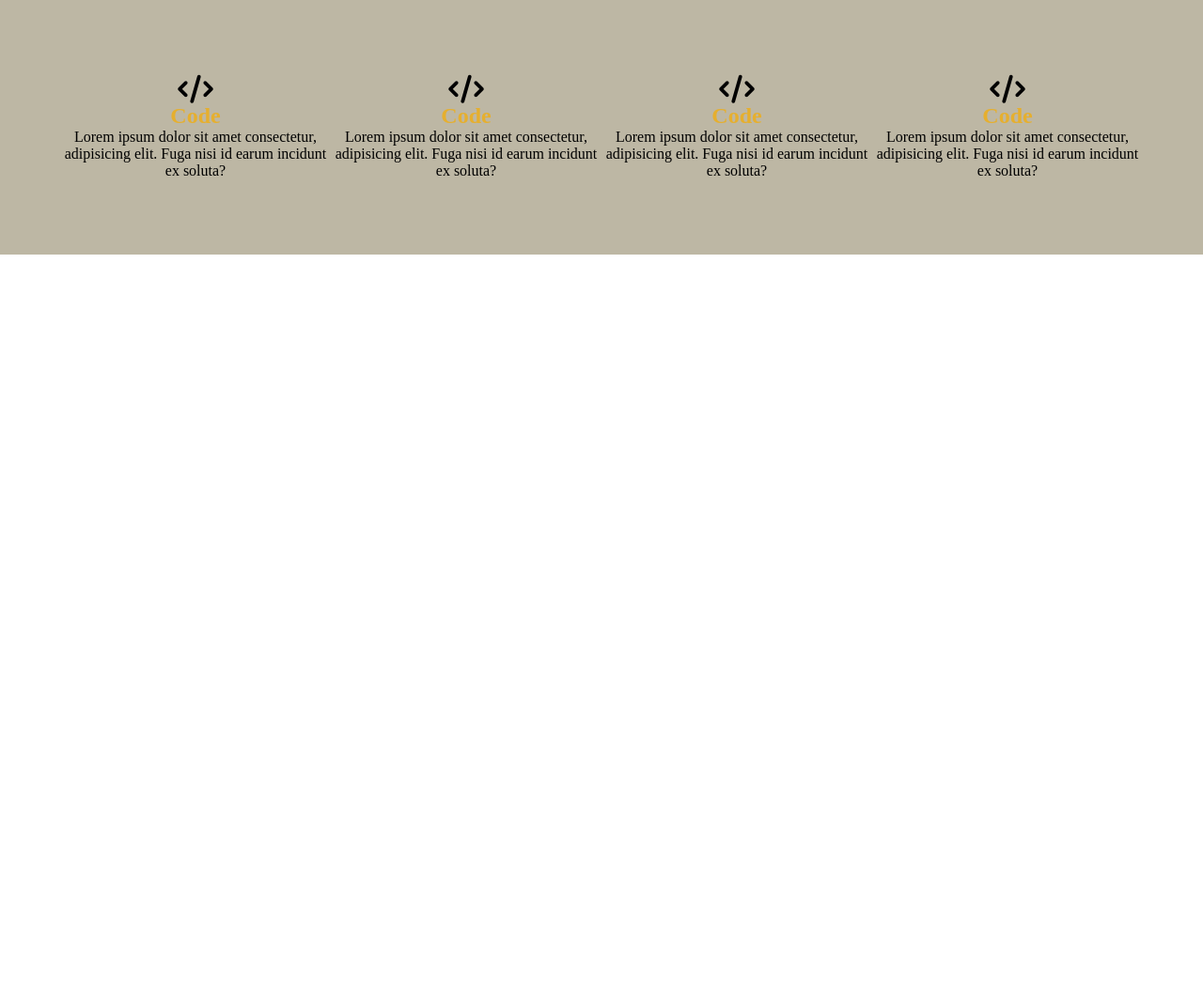
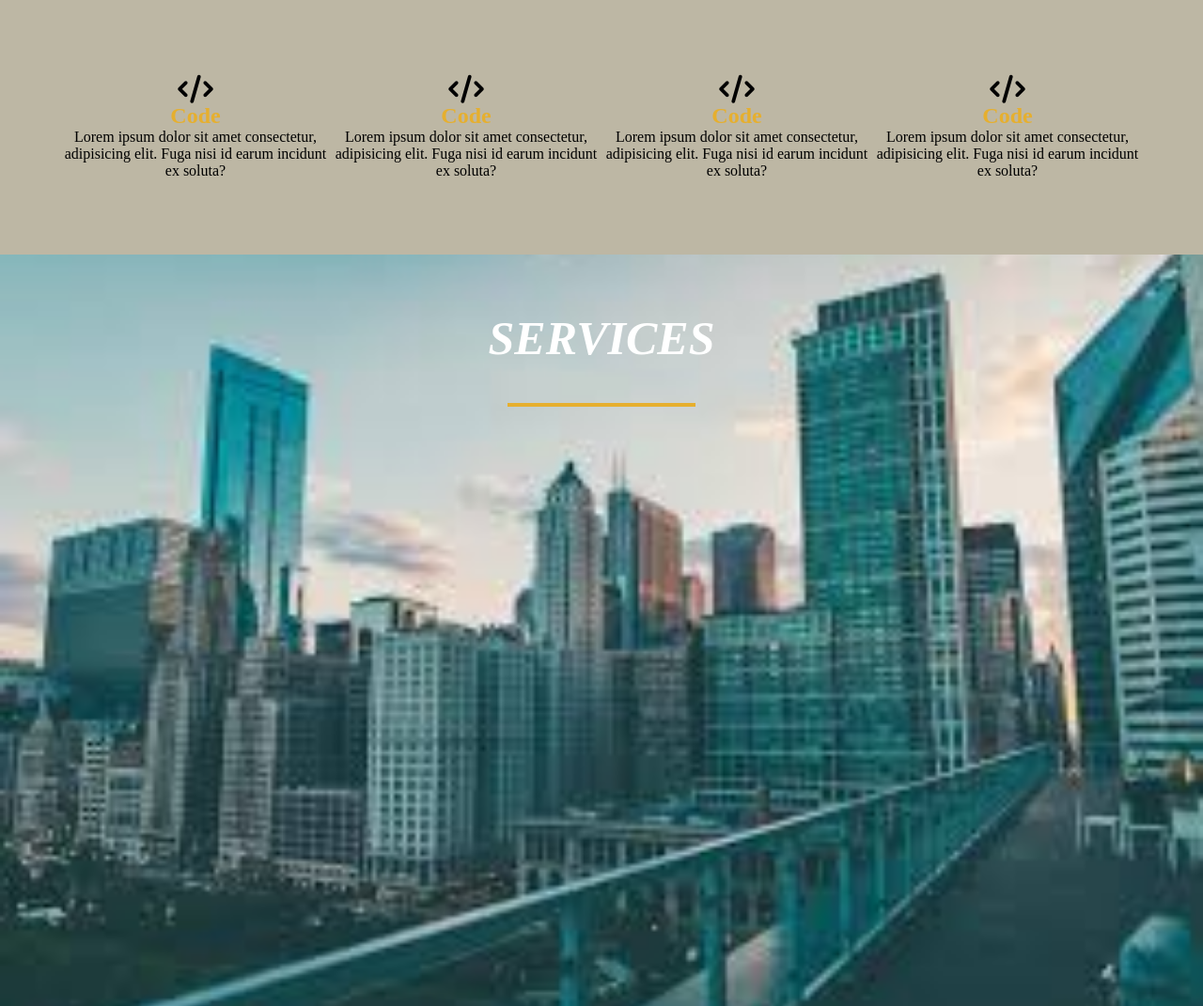
Before and after one commit to aayanahmed06/Webagency, a plain HTML site: page index.html in a window 1280 px wide. Shown: the part 567-1638 px from the top of the page at 94% size. Before the commit the page ends 838 px from the top, so only its background shows below. Drawn offline with Linux system fonts and the light colour scheme.

Commit message:
service section

```diff
--- a/css/style.css
+++ b/css/style.css
@@ -1,99 +1,90 @@
-*{
+* {
   margin: 0;
   padding: 0;
   box-sizing: border-box;
 }
 
-
-:root{
-    --main: #E6AF2E;
-    --secondery:#191716;
-    --thirdrey:white;
-    --fourthry:#BDB7A4;
+:root {
+  --main: #e6af2e;
+  --secondery: #191716;
+  --thirdrey: white;
+  --fourthry: #bdb7a4;
 }
-
 
 /* nav section  */
 
-nav ul{
+nav ul {
   background-color: var(--secondery);
   border-top: 9px solid var(--main);
   list-style: none;
-
 }
 
-nav ul li a{
+nav ul li a {
   text-decoration: none;
   color: var(--main);
   display: block;
   text-align: center;
   font-size: 15px;
-        padding:15px 30px;
-
+  padding: 15px 30px;
 }
-nav ul li a:hover{
+nav ul li a:hover {
   color: var(--thirdrey);
 }
-.logo{
+.logo {
   display: flex;
   justify-content: space-between;
   background-color: var(--main);
-    color:var(--secondery);
-    font-size:25px;
+  color: var(--secondery);
+  font-size: 25px;
   font-style: italic;
   text-transform: uppercase;
 }
-.logo:hover{
-    background-color:var(--thirdrey);
+.logo:hover {
+  background-color: var(--thirdrey);
   color: var(--main);
 }
 
-@media screen and (min-width:425px) {
-    nav ul{
+@media screen and (min-width: 425px) {
+  nav ul {
     display: flex;
     flex-wrap: wrap;
-        align-items:baseline;
+    align-items: baseline;
     justify-content: space-between;
   }
-    .logo{
+  .logo {
     text-align: center;
   }
 }
-
-
-
-
-
 
 /* nav section end  */
 
 /* #############################  */
 
-
 /* header section  */
-header{
+header {
   display: flex;
   align-items: center;
   justify-content: center;
-    height:500px;
+  height: 500px;
   background-position: center;
   background-attachment: fixed;
   background-repeat: no-repeat;
-    background: linear-gradient(rgba(0,0,0,0.2),rgba(0,0,0,0.5)), url(/img/header-img.jpg);
+  background: linear-gradient(rgba(0, 0, 0, 0.2), rgba(0, 0, 0, 0.5)),
+    url(/img/header-img.jpg);
 }
 
-.banner{
+.banner {
   text-align: center;
-    color:var(--thirdrey);
-    text-transform:uppercase;
+  color: var(--thirdrey);
+  text-transform: uppercase;
 }
-.conatiner-hr{
+.conatiner-hr {
   width: 150px;
   border-color: var(--secondery);
   margin: 0 auto;
 }
 
-.banner-button button{
+.banner-button button {
   margin-top: 10px;
   background-color: transparent;
   padding: 15px;
@@ -103,7 +94,7 @@ margin: 0 auto;
   border: 2px solid var(--main);
 }
 
-.banner-button button:hover{
+.banner-button button:hover {
   background-color: var(--main);
   color: var(--thirdrey);
 }
@@ -111,34 +102,68 @@ margin: 0 auto;
 /* end header  */
 
 /* skill section  */
-#skills{
+#skills {
   background-color: var(--fourthry);
-    padding:60px 0;
-
-
+  padding: 60px 0;
 }
-.skills-container{
+.skills-container {
   max-width: 90vw;
   margin: 0 auto;
-
-
 }
 
-.skill-item{
+.skill-item {
   text-align: center;
   margin: 20px 0;
 }
-.skill-item h2{
+.skill-item h2 {
   color: var(--main);
 }
 
-.skill-item .fas{
+.skill-item .fas {
   font-size: 30px;
 }
 
-@media screen and (min-width:425px) {
- .skills-container{
+@media screen and (min-width: 425px) {
+  .skills-container {
     display: grid;
-grid-template-columns:repeat(4,1fr);
+    grid-template-columns: repeat(2, 1fr);
   }
 }
+
+@media screen and (min-width: 768px) {
+  .skills-container {
+    display: grid;
+    grid-template-columns: repeat(4, 1fr);
+  }
+}
+
+/* end skill section  */
+
+/* ##########################  */
+
+/* Services section start  */
+
+#services {
+  min-height: 100vh;
+  background: url(/img/services-img.jpeg);
+  background-repeat: no-repeat;
+  background-attachment: fixed;
+  background-position: center;
+  background-size: cover;
+  padding: 20px 0 80px 0;
+}
+
+#services h2 {
+  margin: 40px 0;
+  font-size: 50px;
+  text-align: center;
+  text-transform: uppercase;
+  font-style: italic;
+  color: var(--thirdrey);
+}
+
+.title-underline {
+  width: 200px;
+  margin: 0 auto;
+  border: 2px solid var(--main);
+}
--- a/index.html
+++ b/index.html
@@ -89,5 +89,23 @@
       </div>
     </section>
     <!-- end skills section  -->
+
+    <!-- service section  -->
+    <section id="services">
+      <!-- services headings  -->
+      <div class="title">
+        <h2>Services</h2>
+        <hr class="title-underline" />
+        <!-- end  -->
+      </div>
+      <!-- service container  -->
+      <div class="services-container">
+        <!-- card # 1  -->
+        <article class="service-item">
+          <div class="front-text"></div>
+          <div class="back-text"></div>
+        </article>
+      </div>
+    </section>
   </body>
 </html>
```
Also changed, not shown: img/services-img.jpeg (added). Lines whose indentation alone changed are shown as unchanged.
